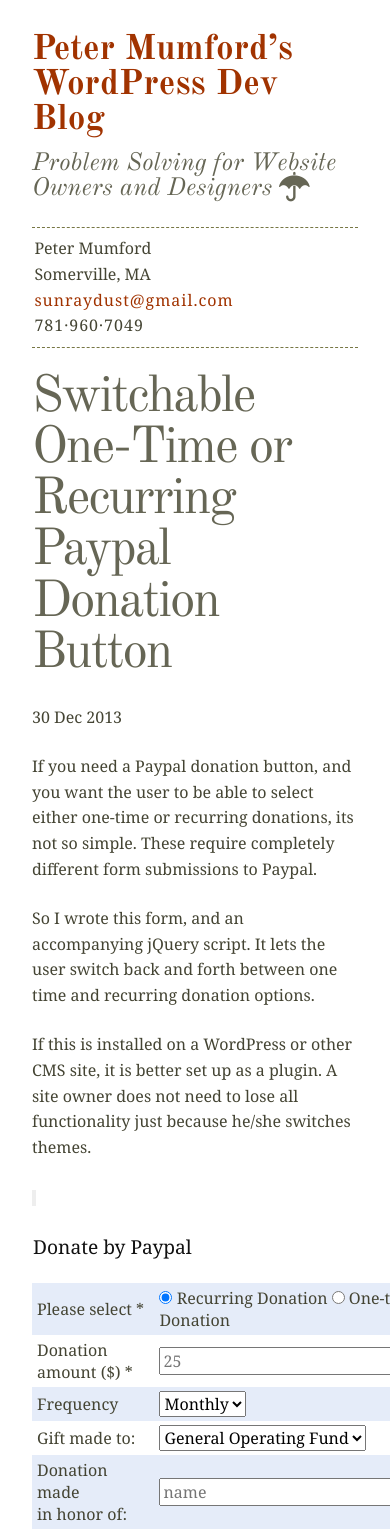
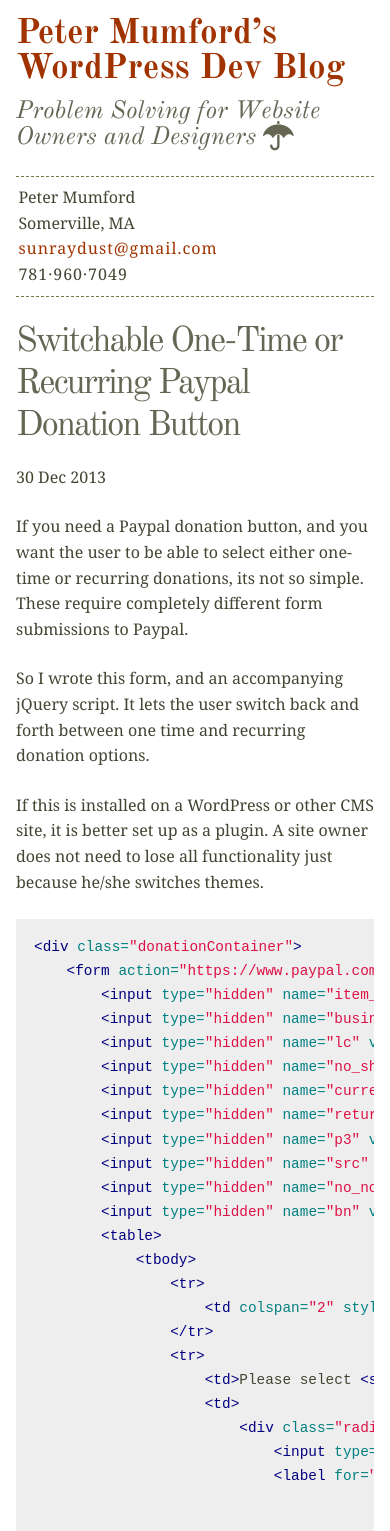
Before and after one commit to photocurio/photocurio.github.io, a Jekyll site: the page built from _posts/2013-12-30-switchable-one-time-or-recurring-paypal-donation-button.md, in a window 390 px wide. Shown: the top 1531 px of the page. Built offline with Jekyll 4.4.1, drawn with Linux system fonts in a browser that asks for light colours; nearby versions of some CDN libraries; Markdown is read by kramdown in place of the engine named in the settings; some of the changed text lies outside the part shown; grey boxes are pictures that could not be loaded.

Commit message:
changed smartphone style, fixed one post
Signed-off-by: peter mumford <peter@topheavypilesofbooks.com>

```diff
--- a/_posts/2013-12-30-switchable-one-time-or-recurring-paypal-donation-button.md
+++ b/_posts/2013-12-30-switchable-one-time-or-recurring-paypal-donation-button.md
@@ -10,7 +10,7 @@
 
 If this is installed on a WordPress or other CMS site, it is better set up as a plugin. A site owner does not need to lose all functionality just because he/she switches themes.
 
-<code>
+{% highlight html %}
 <div class="donationContainer">
     <form action="https://www.paypal.com/cgi-bin/webscr" method="post" target="_blank" id="recurringHiddenInputs">
         <input type="hidden" name="item_name" value="Donation">
@@ -74,9 +74,9 @@
         </table>
     </form>
 </div>
-</code>
+{% endhighlight %}
 It requires this bit of jQuery to switch the forms:
-<code>
+{% highlight js %}
 jQuery(document).ready(function($) {
 	$("input[id='oneTime']").change(function() {
 		if ($(this).is(':checked')) {
@@ -99,4 +99,4 @@
 		}
 	})
 });
-</code>
+{% endhighlight %}
--- a/css/style.scss
+++ b/css/style.scss
@@ -103,10 +103,11 @@
 
 @media screen and (max-width: 800px) {
 	#home .post {width: auto;float: none; height: auto;}
-	#wrapper {margin: 0; border-radius: 0; box-shadow: 0; }
+	#wrapper {margin: 0; border-radius: 0; box-shadow: 0; padding: 1em;}
 	.post {float: none; margin-right: 0; width: auto;}
 	.content {margin-right: 0;}
 	.sitename, .slogan {margin-right: 0;}
 	.hgroup {margin-right: 0;float: none; width: auto;}
 	#sidebar, .vcard {float: none; width: auto; }
+	.posttitle { font-size: 2.2em; letter-spacing: -2px; line-height: 1.2;}
 }
```
Also changed, not shown: css/style.css, 4 other files.
